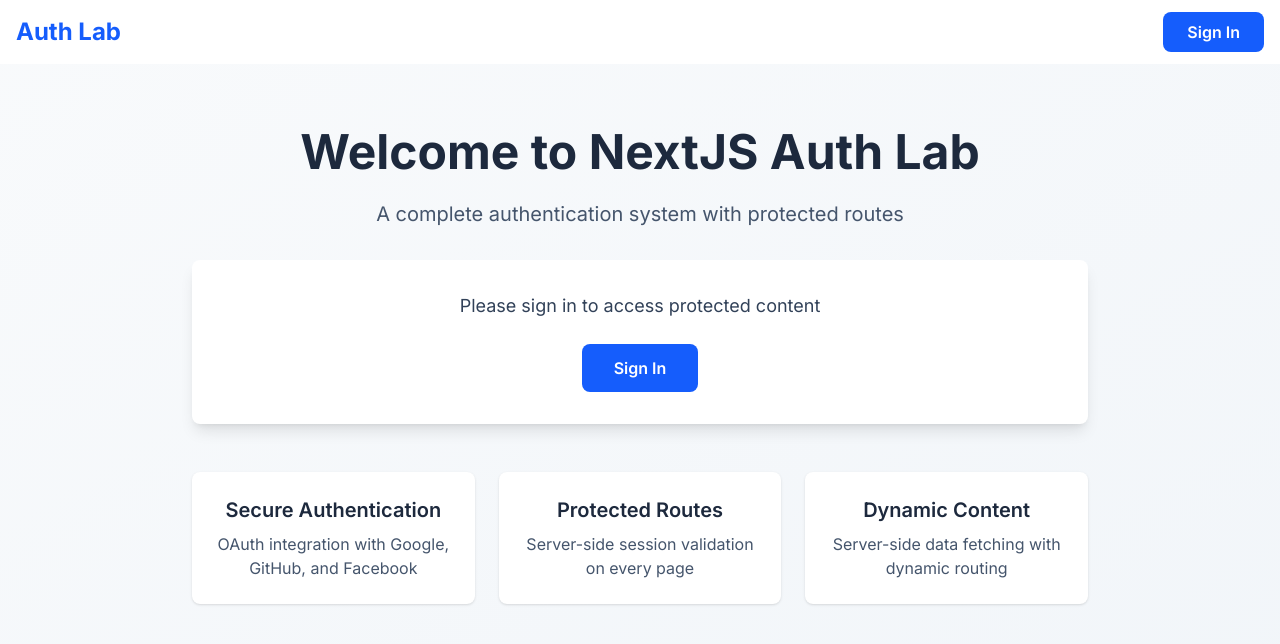
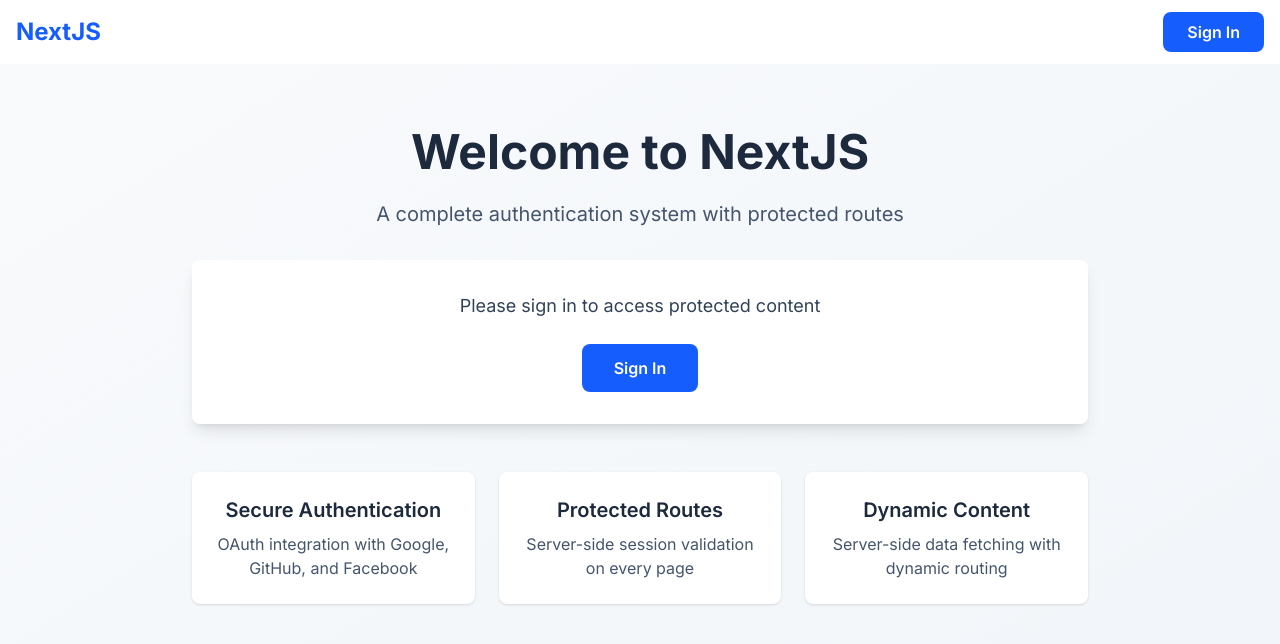
Before and after one commit to mbnaqvi/nextjs-app, a Next.js app: page / in a window 1280 px wide. Shown: the top 644 px of the page. Built offline with nearby package versions, Linux system fonts and the light colour scheme; no server answers.

Commit message:
Initial commit: nextjs-app

```diff
--- a/app/page.js
+++ b/app/page.js
@@ -8,7 +8,7 @@ export default async function Home() {
     <div className="container mx-auto px-4 py-16">
       <div className="max-w-4xl mx-auto text-center">
         <h1 className="text-5xl font-bold text-slate-800 mb-6">
-          Welcome to NextJS Auth Lab
+          Welcome to NextJS
         </h1>
         <p className="text-xl text-slate-600 mb-8">
           A complete authentication system with protected routes
--- a/components/Navbar.js
+++ b/components/Navbar.js
@@ -10,7 +10,7 @@ export default async function Navbar() {
       <div className="container mx-auto px-4">
         <div className="flex items-center justify-between h-16">
           <Link href="/" className="text-2xl font-bold text-blue-600">
-            Auth Lab
+            NextJS
           </Link>
 
           <div className="flex items-center gap-6">
```
